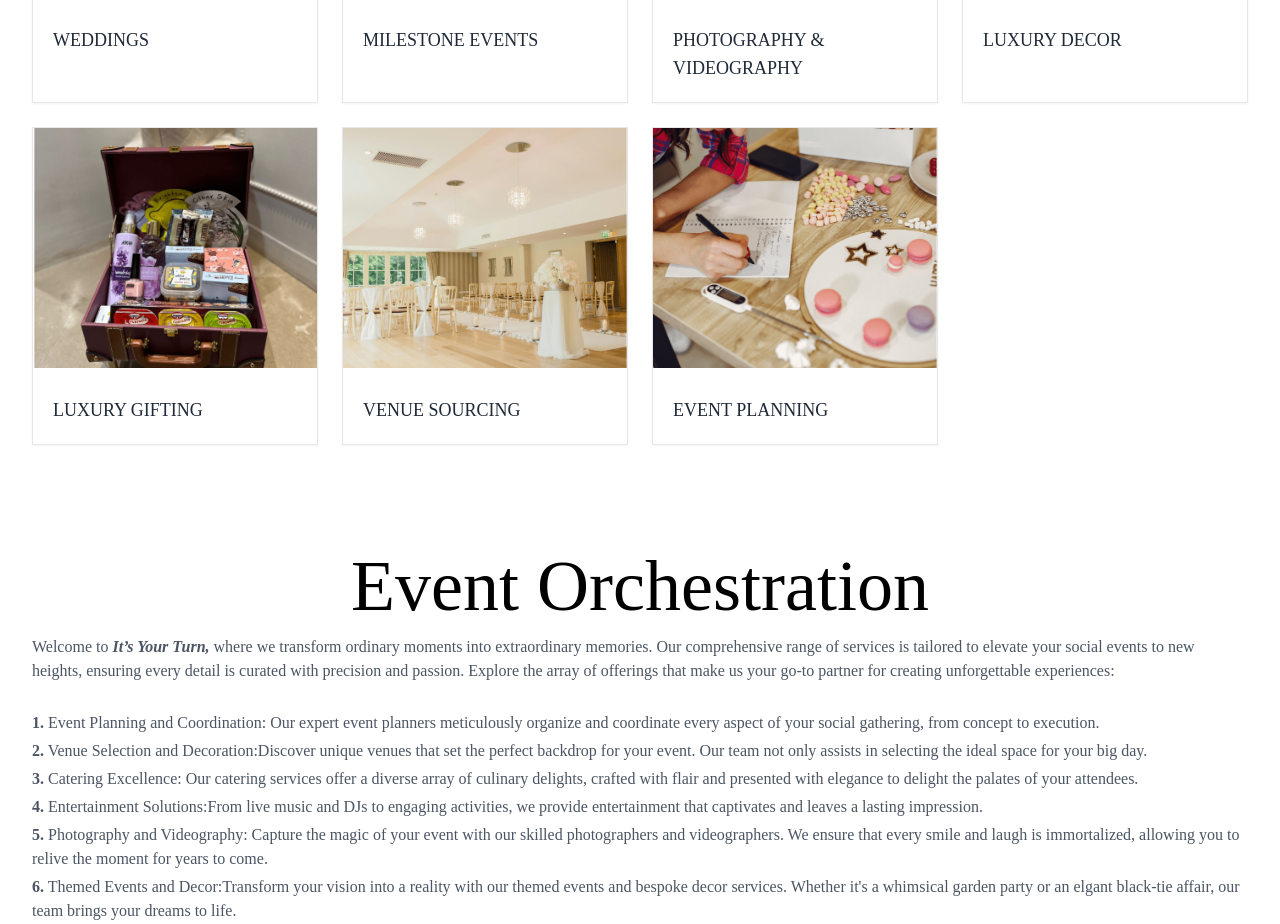
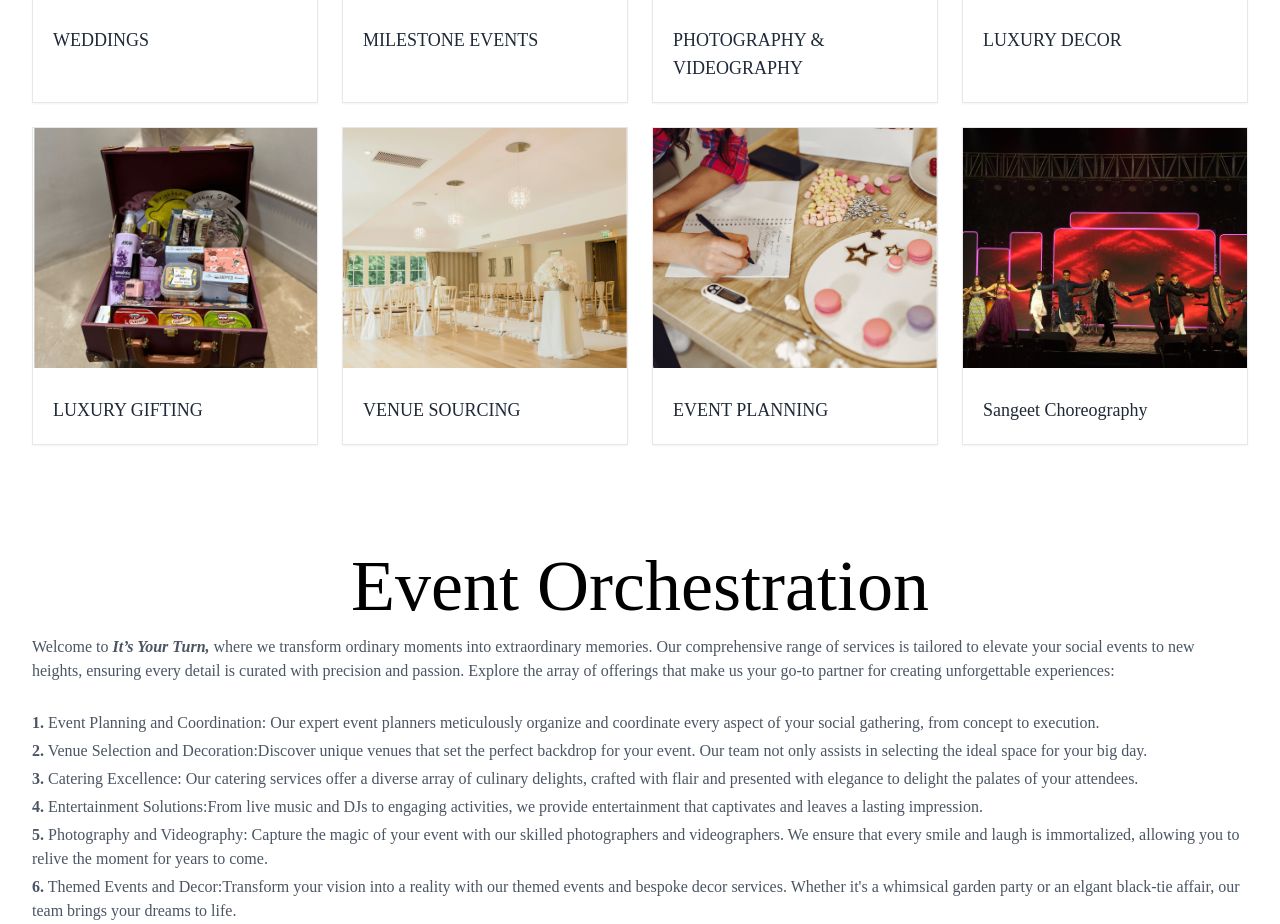
Before and after one commit to muminbhat/itsyourturnorg, a React (Create React App) app: page / in a window 1280 px wide. Shown: the part 1300-2224 px from the top of the page. Built offline with nearby package versions, Linux system fonts and the light colour scheme.

Commit message:
added service 1 more

```diff
--- a/src/pages/HomePage.jsx
+++ b/src/pages/HomePage.jsx
@@ -373,6 +373,24 @@ const HomePage = () => {
                 <div className="p-4 md:p-5 ">
                   <h3 className="mt-2 text-lg font-medium text-gray-800 group-hover:text-blue-600 dark:text-gray-300 dark:group-hover:text-white">
                     EVENT PLANNING
+                  </h3>
+                </div>
+              </a>
+
+              <a
+                className="group flex flex-col bg-white border shadow-sm hover:shadow-md transition dark:bg-slate-900 dark:border-gray-800 dark:focus:outline-none dark:focus:ring-1 dark:focus:ring-gray-600"
+                href="/"
+              >
+                <div className="aspect-w-16 aspect-h-9">
+                  <img
+                    className="w-full object-cover  h-60"
+                    src={hero2}
+                    alt="Image Description"
+                  />
+                </div>
+                <div className="p-4 md:p-5">
+                  <h3 className="mt-2 text-lg font-medium text-gray-800 group-hover:text-blue-600 dark:text-gray-300 dark:group-hover:text-white">
+                  Sangeet Choreography
                   </h3>
                 </div>
               </a>
```
